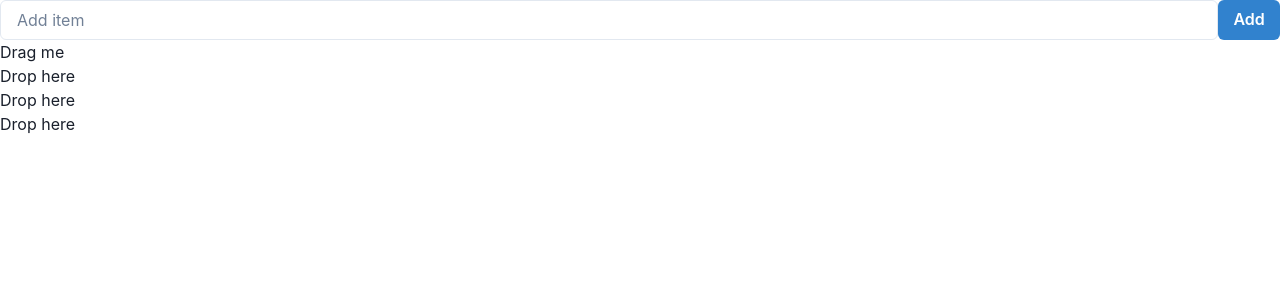
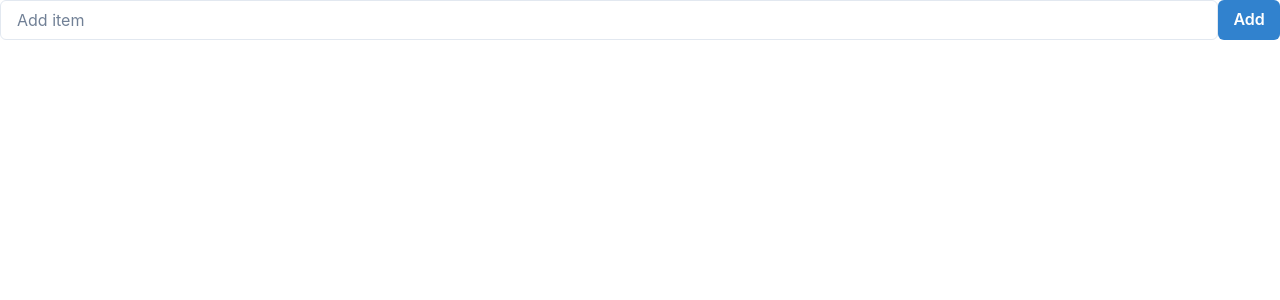
Before and after one commit to helloumma/Drag-Drop, a Next.js app: page / in a window 1280 px wide. Shown: the top 300 px of the page. Built offline with nearby package versions, Linux system fonts and the light colour scheme.

Commit message:
list items draggable

```diff
--- a/components/form.tsx
+++ b/components/form.tsx
@@ -25,7 +25,7 @@ const Form = ({ input, onChange, onSubmit }: form) => {
     <>
       <Flex>
         <Input value={input} placeholder="Add item" onChange={onChange} />
-        <Button colorScheme="blue" onClick={onSubmit}>
+        <Button colorScheme="blue" type="submit" onClick={onSubmit}>
           Add
         </Button>
       </Flex>
--- a/pages/index.tsx
+++ b/pages/index.tsx
@@ -9,25 +9,25 @@ import Form from "../components/form";
 
 export default function Home() {
   const [input, setInput] = useState<string>("");
-  const [todoList, setTodoList] = useState<[]>([]);
+  const [todoList, setTodoList] = useState<{ name: string }[]>([]);
 
   const onChange = (e: React.ChangeEvent<HTMLInputElement>) => {
     setInput(e.target.value);
   };
 
-  const onSubmit = (e: React.ChangeEvent<HTMLInputElement>) => {
+  const onSubmit = (e: React.FormEvent<HTMLInputElement>) => {
     e.preventDefault();
     if (input === "") return alert("please enter a value");
 
-    const newList: [] = todoList.slice();
+    const newList = todoList.slice();
     newList.splice(0, 0, { name: input });
     setTodoList(newList);
     setInput("");
   };
 
-  const containers = ["A", "B", "C"];
+  //const containers = ["A", "B", "C"];
   const [parent, setParent] = useState(null);
-  const draggableMarkup = <Draggable id="draggable">Drag me</Draggable>;
+  //const draggableMarkup = <Draggable id="draggable">Drag me</Draggable>;
 
   function handleDragEnd(event) {
     const { over } = event;
@@ -48,19 +48,26 @@ export default function Home() {
         {/* map over the list vals here so they can be draggable/droppable */}
         <Form input={input} onChange={onChange} onSubmit={onSubmit} />
         <DndContext onDragEnd={handleDragEnd}>
-          {parent === null ? draggableMarkup : null}
+          {/*parent === null ? draggableMarkup : null*/}
 
-          {containers.map((id) => (
+          {/*containers.map((id) => (
             // We updated the Droppable component so it would accept an `id`
             // prop and pass it to `useDroppable`
             <Droppable key={id} id={id}>
               {parent === id ? draggableMarkup : "Drop here"}
             </Droppable>
+          ))*/}
+
+          {todoList.map((items: any, id: number) => (
+            <Droppable key={id} id={id}>
+              {parent === id ? (
+                <Draggable id={`draggable-${id}`}>{items.name}</Draggable>
+              ) : (
+                <Draggable id={`draggable-${id}`}>{items.name}</Draggable>
+              )}
+            </Droppable>
           ))}
         </DndContext>
-        {todoList.map((items: any, id: number) => (
-          <p key={id}>{items.name}</p>
-        ))}
       </main>
     </>
   );
```
